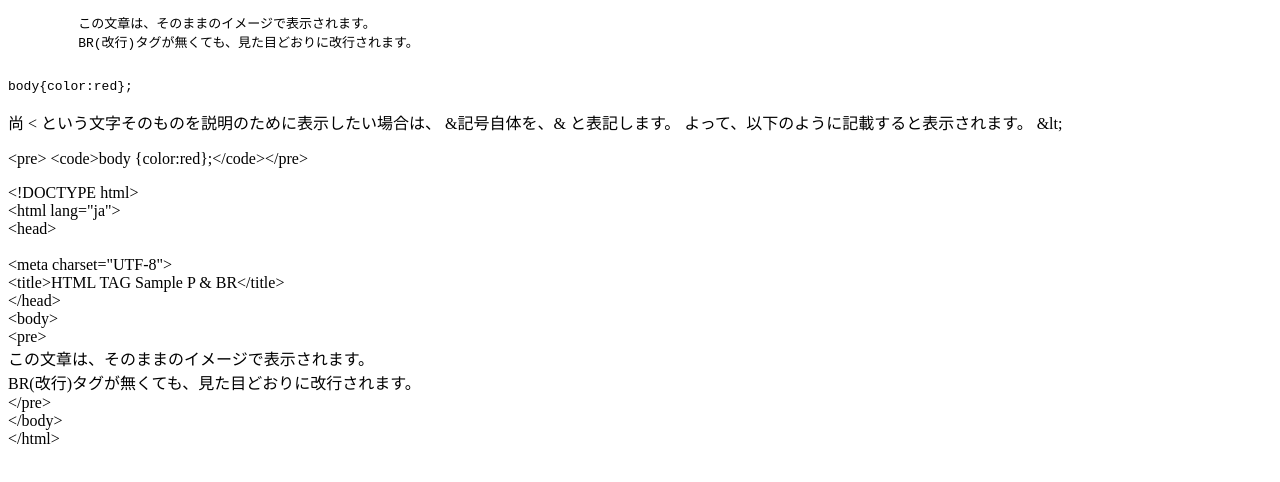
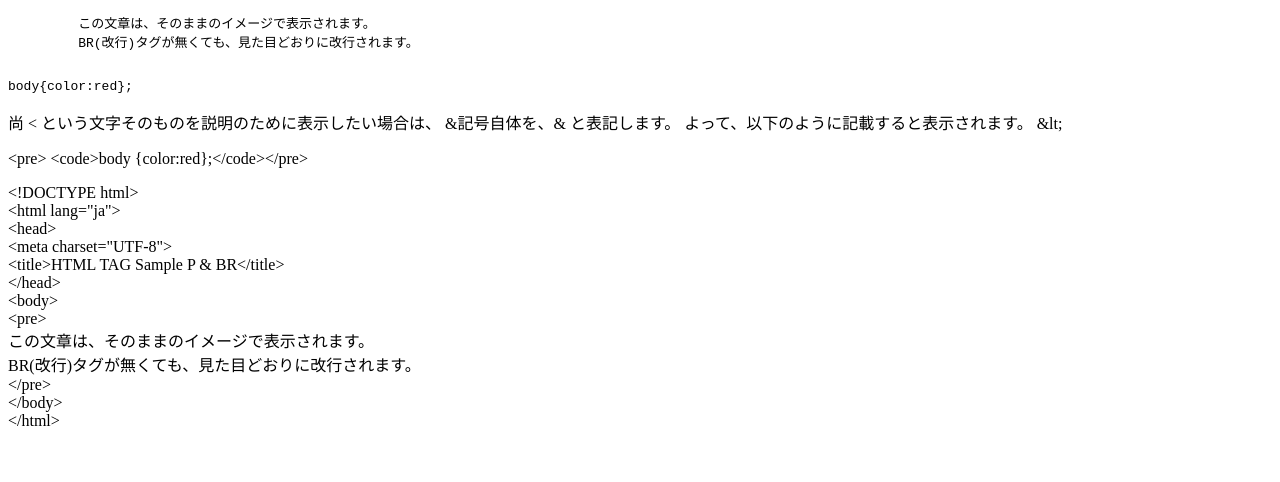
Before and after one commit to Genki-iwi/html_sample_06, a plain HTML site: page index.html in a window 1280 px wide. Drawn offline with Linux system fonts and the light colour scheme.

Commit message:
Update index.html

```diff
--- a/index.html
+++ b/index.html
@@ -24,7 +24,7 @@
     <p>
        &lt;!DOCTYPE html&gt; <br>
         &lt;html lang=&quot;ja&quot;&gt;<br>
-        &lt;head&gt;<br><br>
+        &lt;head&gt;<br>
         &lt;meta charset=&quot;UTF-8&quot;&gt;<br>
         &lt;title&gt;HTML TAG Sample P &amp; BR&lt;/title&gt;<br>
         &lt;/head&gt;<br>
```
